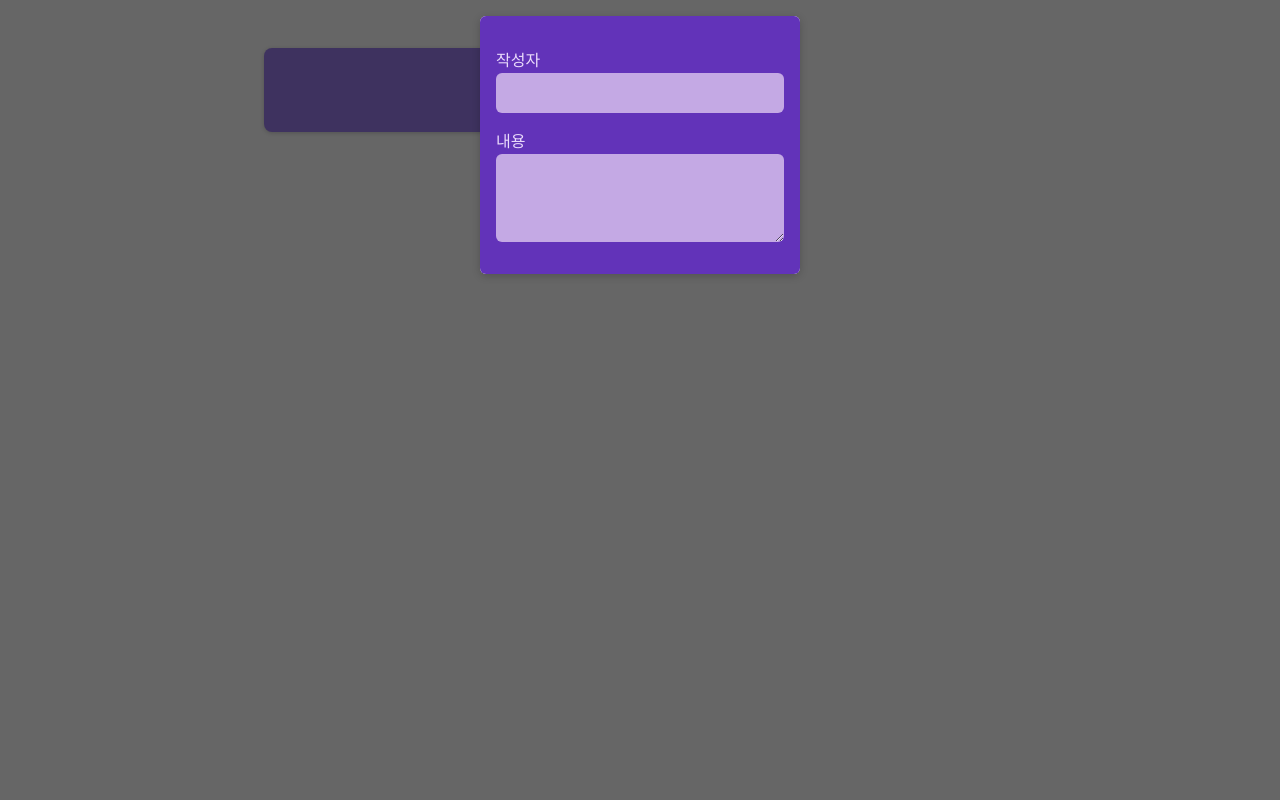
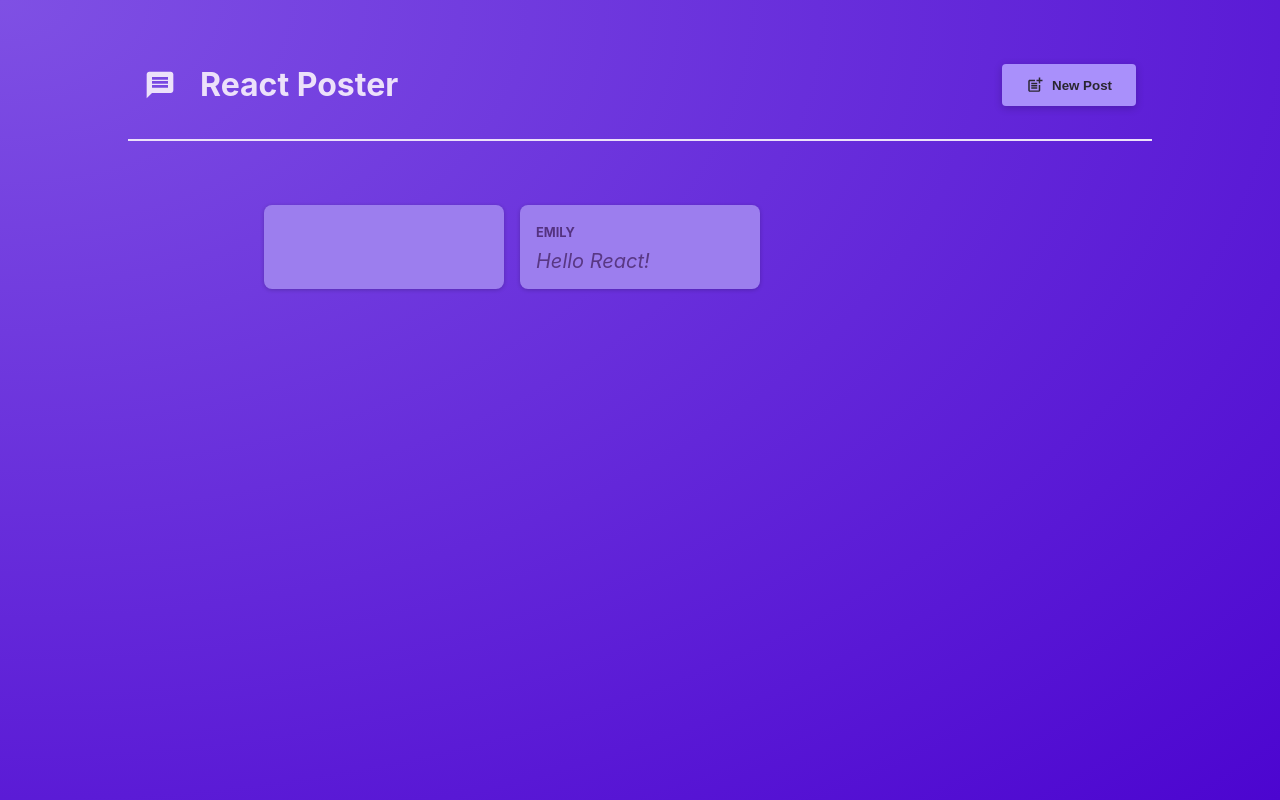
Before and after one commit to skdbsqls/My_Diary, a React (Create React App) app: page / in a window 1280 px wide. Built offline with nearby package versions, Linux system fonts and the light colour scheme.

Commit message:
props 활용한 모달 열고 닫기

```diff
--- a/package.json
+++ b/package.json
@@ -8,6 +8,7 @@
     "@testing-library/user-event": "^13.2.1",
     "react": "^18.2.0",
     "react-dom": "^18.2.0",
+    "react-icons": "^5.0.1",
     "react-scripts": "5.0.1",
     "web-vitals": "^2.1.0"
   },
--- a/src/App.css
+++ b/src/App.css
@@ -8,7 +8,7 @@
   font-size: 16px;
   line-height: 24px;
   font-weight: 400;
-  /* background-image: radial-gradient(ellipse at top left, #7f50e4, #4c05d0); */
+  background-image: radial-gradient(ellipse at top left, #7f50e4, #4c05d0);
   font-synthesis: none;
   text-rendering: optimizeLegibility;
   -webkit-font-smoothing: antialiased;
--- a/src/App.jsx
+++ b/src/App.jsx
@@ -1,10 +1,23 @@
+import { useState } from "react";
+
+import MainHeader from "./components/MainHeader";
 import PostsList from "./components/PostsList";
 
 function App() {
+  const [isVisible, setIsVisible] = useState(false);
+
+  const showModalHandler = () => {
+    setIsVisible(true);
+  };
+  const hideModalHandler = () => {
+    setIsVisible(false);
+  };
+
   return (
     <>
+      <MainHeader onCreatePost={showModalHandler} />
       <main>
-        <PostsList />
+        <PostsList isPosting={isVisible} onStopPosting={hideModalHandler} />
       </main>
     </>
   );
--- /dev/null
+++ b/src/components/MainHeader.jsx
@@ -0,0 +1,22 @@
+import { MdPostAdd, MdMessage } from "react-icons/md";
+
+import classes from "./MainHeader.module.css";
+
+const MainHeader = ({ onCreatePost }) => {
+  return (
+    <header className={classes.header}>
+      <h1 className={classes.logo}>
+        <MdMessage />
+        React Poster
+      </h1>
+      <p>
+        <button className={classes.button} onClick={onCreatePost}>
+          <MdPostAdd size={18} />
+          New Post
+        </button>
+      </p>
+    </header>
+  );
+};
+
+export default MainHeader;
--- /dev/null
+++ b/src/components/MainHeader.module.css
@@ -0,0 +1,36 @@
+.header {
+  /* padding: 2rem 10%; */
+  margin: 2rem 10%;
+  padding: 1rem;
+  text-align: center;
+  display: flex;
+  justify-content: space-between;
+  align-items: center;
+  border-bottom: 2px solid #ece1fa;
+}
+
+.logo {
+  font-size: 2rem;
+  display: flex;
+  gap: 1.5rem;
+  align-items: center;
+  color: #ece1fa;
+}
+
+.button {
+  display: inline-flex;
+  align-items: center;
+  gap: 0.5rem;
+  padding: 0.75rem 1.5rem;
+  background-color: #a990fb;
+  color: #2a2630;
+  border: none;
+  border-radius: 4px;
+  box-shadow: 0 2px 8px rgba(0, 0, 0, 0.2);
+  cursor: pointer;
+  font-weight: bold;
+}
+
+.button:hover {
+  background-color: #8c6cf7;
+}
--- a/src/components/NewPost.jsx
+++ b/src/components/NewPost.jsx
@@ -4,11 +4,11 @@
   return (
     <form className={classes.form}>
       <p>
-        <label htmlFor="name">작성자</label>
+        <label htmlFor="name">Your name</label>
         <input type="text" id="name" required onChange={props.onNameChange} />
       </p>
       <p>
-        <label htmlFor="body">내용</label>
+        <label htmlFor="body">Text</label>
         <textarea id="body" required rows={3} onChange={props.onBodyChange} />
       </p>
     </form>
--- a/src/components/PostsList.jsx
+++ b/src/components/PostsList.jsx
@@ -6,14 +6,10 @@
 
 import classes from "./PostsList.module.css";
 
-const PostsList = () => {
-  const [isVisible, setIsVisible] = useState(true);
+const PostsList = ({ isPosting, onStopPosting }) => {
   const [body, setBody] = useState("");
   const [name, setName] = useState("");
 
-  const hideModalHandler = () => {
-    setIsVisible(false);
-  };
   const bodyChangeHandler = (event) => {
     setBody(event.target.value);
   };
@@ -37,8 +33,8 @@
   return (
     <>
       {/* {modalContent} */}
-      {isVisible && (
-        <Modal onClose={hideModalHandler}>
+      {isPosting && (
+        <Modal onClose={onStopPosting}>
           <NewPost
             onBodyChange={bodyChangeHandler}
             onNameChange={nameChangeHandler}
@@ -47,7 +43,7 @@
       )}
       <ul className={classes.posts}>
         <Post author={name} body={body} />
-        <Post author="맹구" body="나는 맹구야" />
+        <Post author="emily" body="Hello React!" />
       </ul>
     </>
   );
```
Also changed, not shown: 1 other file (tests, documents, lock files or other folders).
